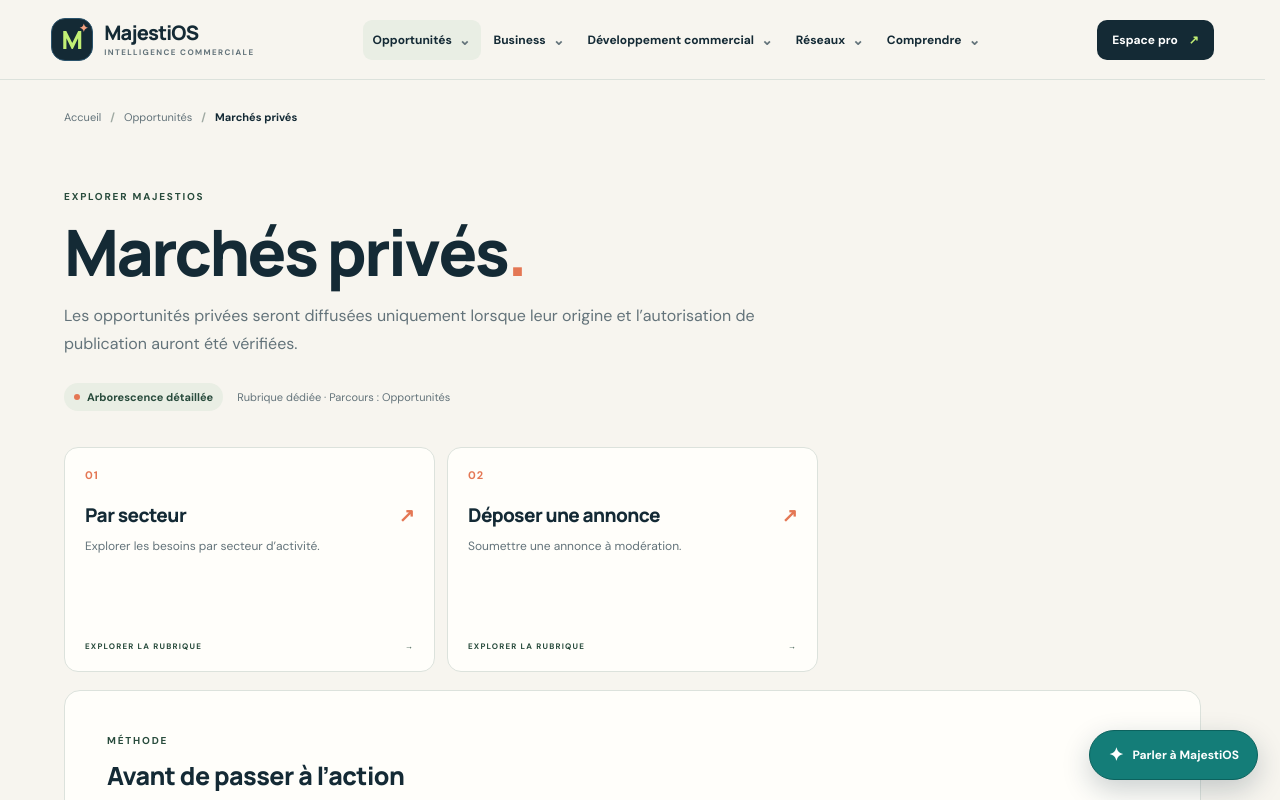
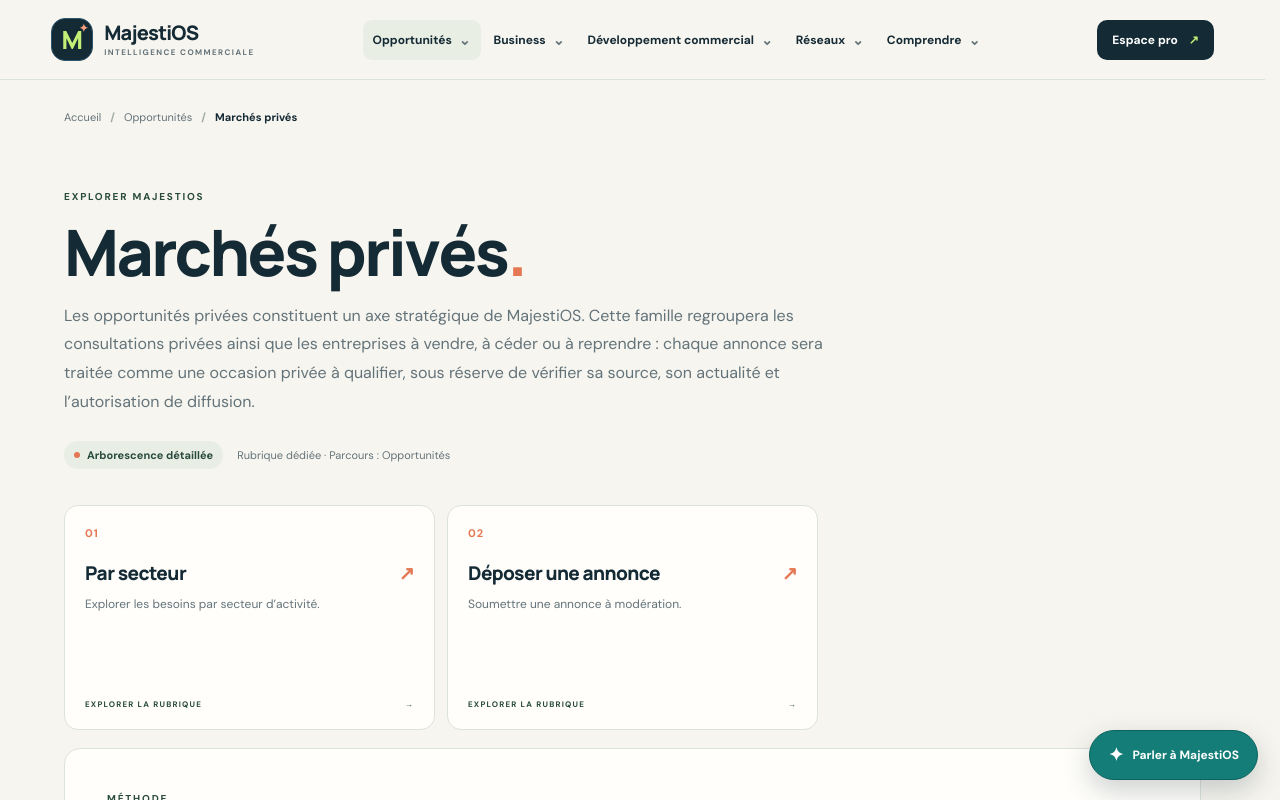
Before and after one commit to Chexpeer/Majestios, a Next.js app: page /opportunites/marches-prives in a window 1280 px wide. Shown: the top 800 px of the page. Built offline with nearby package versions, Linux system fonts and the light colour scheme.

Commit message:
Inclure les cessions et reprises d’entreprises dans les opportunités privées

```diff
--- a/src/app/opportunites/marches-prives/page.tsx
+++ b/src/app/opportunites/marches-prives/page.tsx
@@ -1,3 +1,18 @@
 import SiteHub from "@/components/site-hub";
-export const metadata = { title: "Marchés privés — MajestiOS", description: "Explorer les consultations privées publiées avec autorisation." };
-export default function Page() { return <SiteHub pathname="/opportunites/marches-prives" intro="Les opportunités privées seront diffusées uniquement lorsque leur origine et l’autorisation de publication auront été vérifiées." checklist={["Vérifier l’identité du diffuseur et le droit de publier l’annonce.", "Préciser le besoin, la zone géographique et les conditions de prise de contact.", "Soumettre les nouvelles annonces à modération avant publication."]} />; }
+
+export const metadata = {
+  title: "Opportunités privées — MajestiOS",
+  description: "Explorer les consultations privées, cessions et reprises d’entreprises comme opportunités commerciales."
+};
+
+export default function Page() {
+  return <SiteHub
+    pathname="/opportunites/marches-prives"
+    intro="Les opportunités privées constituent un axe stratégique de MajestiOS. Cette famille regroupera les consultations privées ainsi que les entreprises à vendre, à céder ou à reprendre : chaque annonce sera traitée comme une occasion privée à qualifier, sous réserve de vérifier sa source, son actualité et l’autorisation de diffusion."
+    checklist={[
+      "Regrouper les consultations privées et les annonces de cession, vente ou reprise d’entreprise dans une même famille d’opportunités.",
+      "Vérifier l’identité du diffuseur, la source, l’actualité et le droit de publier l’annonce.",
+      "Mettre en évidence les opportunités réellement urgentes dans le flux, sans afficher comme disponible une annonce non vérifiée."
+    ]}
+  />;
+}
```
